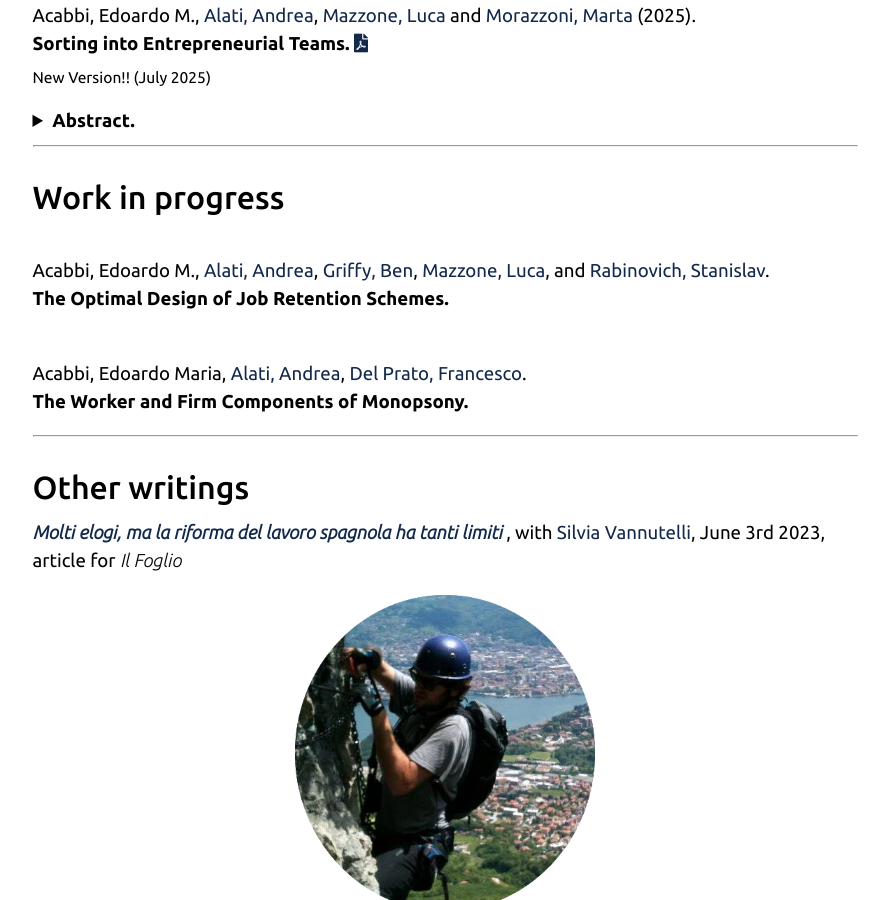
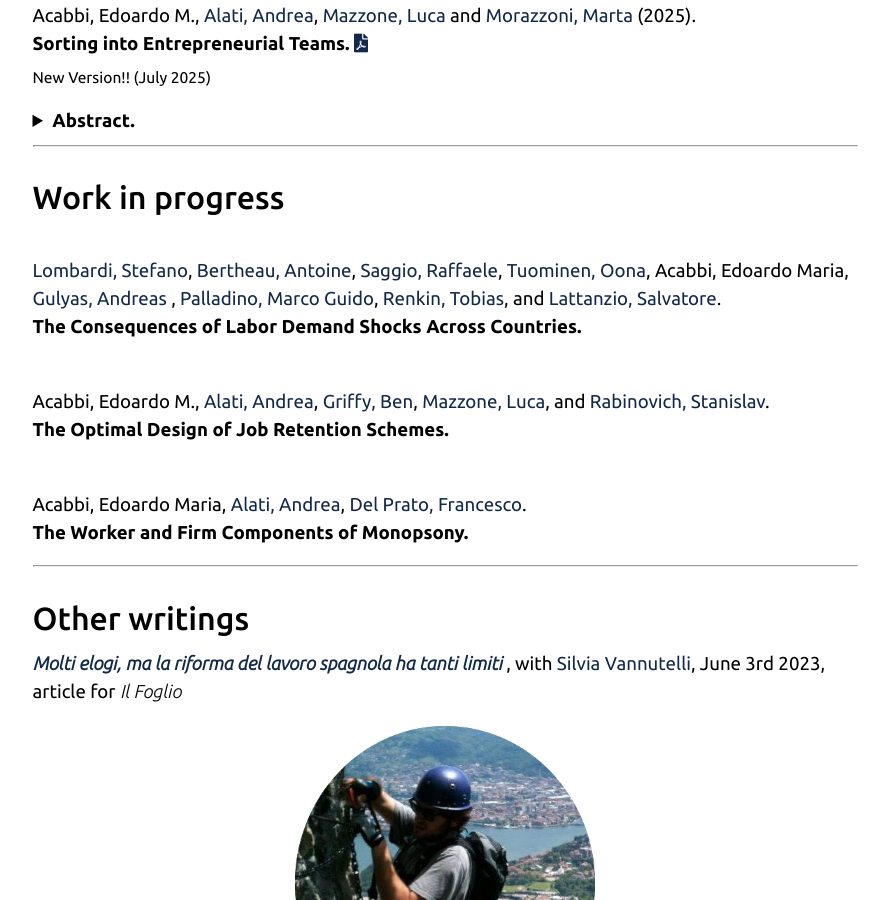
Before and after one commit to eacabbi/eacabbi.github.io, a Jekyll site: the page built from index.md, in a window 1280 px wide and 900 px high, scrolled down 2206 px. Shown: the whole window, without its empty margins (195-1084 px from the left). Built offline with Jekyll 4.4.1, drawn with Linux system fonts in a browser that asks for light colours; some web fonts are replaced.

Commit message:
new paper

```diff
--- a/index.md
+++ b/index.md
@@ -106,6 +106,10 @@ This paper studies how entrepreneurs sort into teams and how team entrepreneursh
 ## Work in progress
 
 <br>
+<a href="https://stefano-lombardi.github.io/"> Lombardi, Stefano</a>, <a href="https://www.antoinebertheau.com/"> Bertheau, Antoine</a>, <a href="https://sites.google.com/site/raffaelesaggio/"> Saggio, Raffaele</a>, <a href="https://www.ifau.se/en/About-IFAU/Personnel/phd-students/oona-tuominen/"> Tuominen, Oona</a>, Acabbi, Edoardo Maria, <a href="https://sites.google.com/site/andreasgulyas/home"> Gulyas, Andreas </a>, <a href="https://www.marcoguidopalladino.com/"> Palladino, Marco Guido</a>, <a href="https://www.tobiasrenkin.com/"> Renkin, Tobias</a>, and <a href="https://sites.google.com/view/salvatore-lattanzio/home"> Lattanzio, Salvatore</a>.
+<br>**The Consequences of Labor Demand Shocks Across Countries.**
+
+<br>
 Acabbi, Edoardo M., <a href="https://andrealati.github.io"> Alati, Andrea</a>, <a href="https://www.bengriffy.com/"> Griffy, Ben</a>, <a href="https://lucamazzone.github.io/"> Mazzone, Luca</a>, and <a href="https://sites.google.com/site/stanrabinovicheconomics/">Rabinovich, Stanislav</a>.
 <br>**The Optimal Design of Job Retention Schemes.**
 
```
